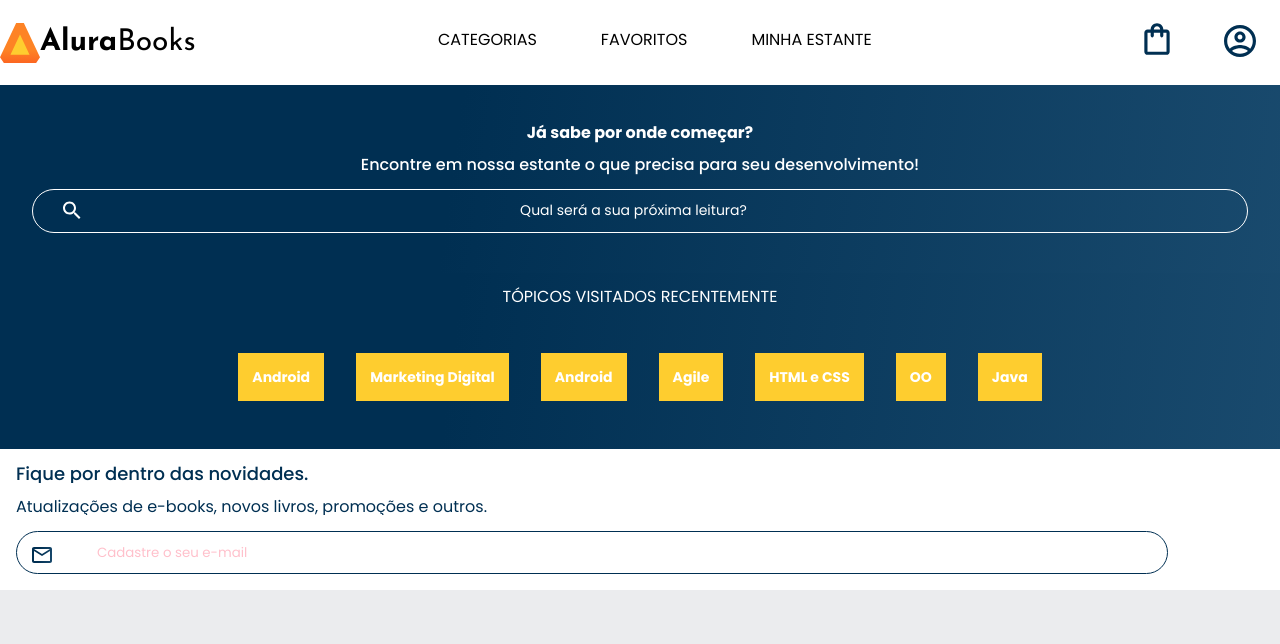
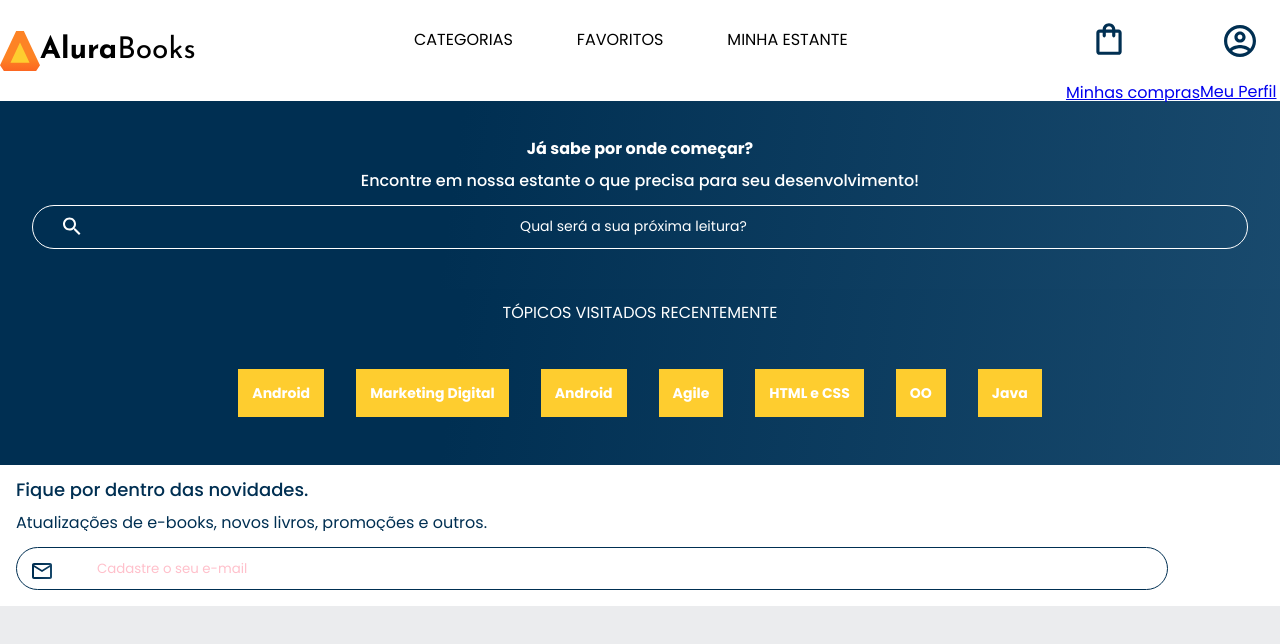
Before and after one commit to Ferfkm/Turma-C-2J, a plain HTML site: page index.html in a window 1280 px wide. Drawn offline with Linux system fonts and the light colour scheme; a web font is replaced by a local one.

Commit message:
container texto

```diff
--- a/index.html
+++ b/index.html
@@ -68,9 +68,17 @@
         <li class="opcoes__item"><a href="#" class="opcoes__link">Minha Estante</a></li>
       </ul>
       <div class="container">
-        <a href="#"><img src="img/Favoritos.svg" alt="Meus favoritos" class="cabecalho__imagem container__imagem-transparente"></a>
-        <a href="#"><img src="img/Compras.svg" alt="Carrinho de compras" class="cabecalho__imagem"></a>
-        <a href="#"><img src="img/Usuário.svg" alt="Meu perfil" class="cabecalho__imagem"></a>
+        <a href="#">
+          <img src="img/Favoritos.svg" alt="Meus favoritos" class="cabecalho__imagem container__imagem-transparente">
+        </a>
+        <a href="#" class="container__link">
+          <img src="img/Compras.svg" alt="Carrinho de compras" class="cabecalho__imagem">
+          <p class="container__texto">Minhas compras</p>
+        </a>
+        <a href="#" class="container__link">
+          <img src="img/Usuário.svg" alt="Meu perfil" class="cabecalho__imagem">
+          <p class="container__texto">Meu Perfil</p>
+        </a>
       </div>
     </header>
     <section class="banner">
```
